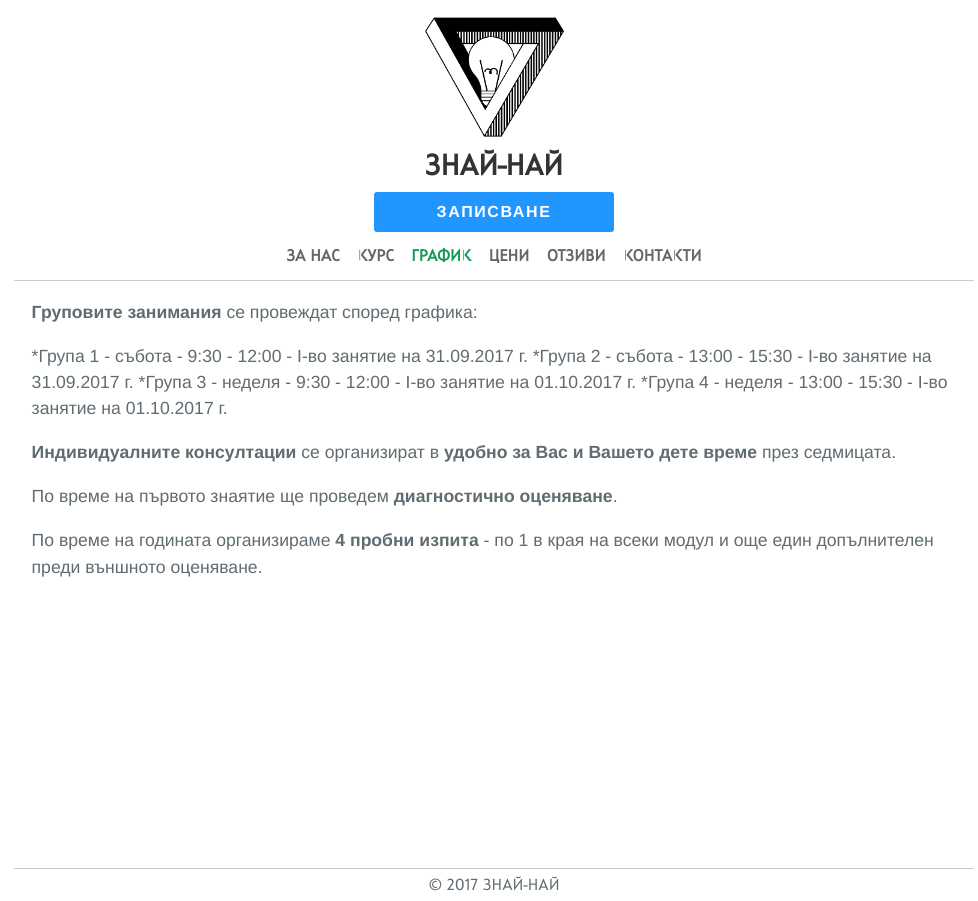
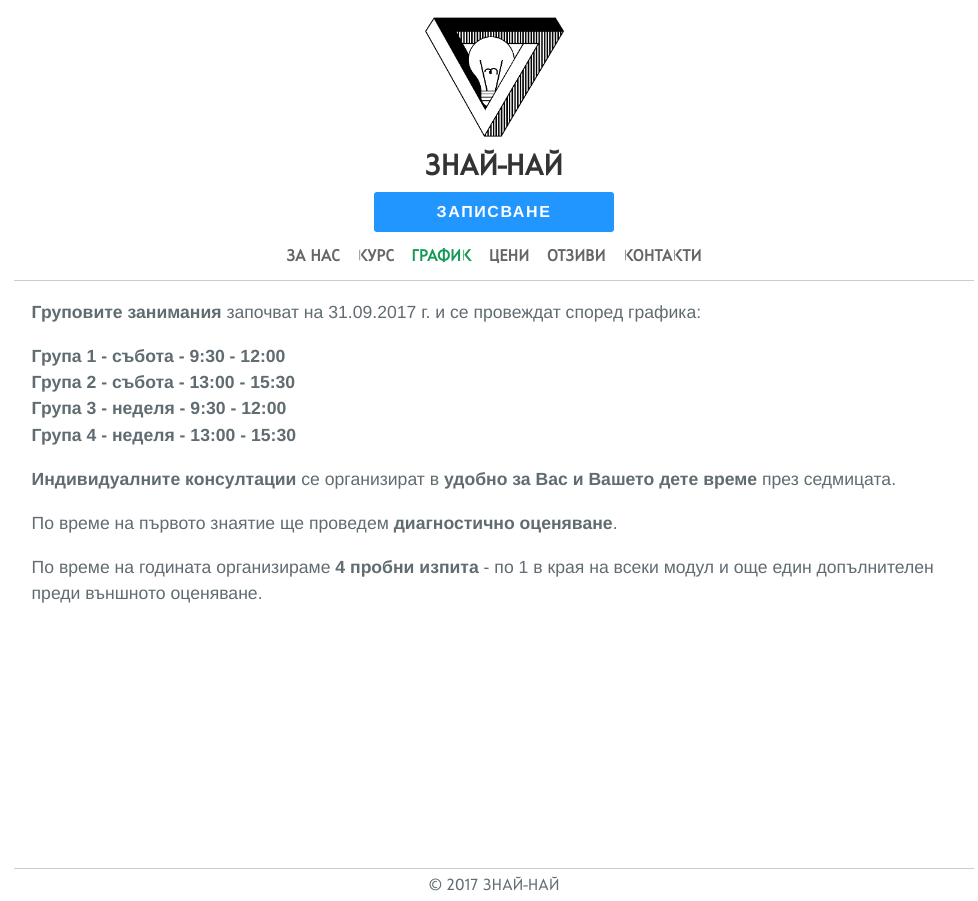
Before and after one commit to znainai/znainai.github.io, a Jekyll site: the page built from _pages/schedule.md, in a window 1280 px wide. Shown: the whole page, without its empty margins (146-1124 px from the left). Built offline with Jekyll 4.4.1, drawn with Linux system fonts in a browser that asks for light colours.

Commit message:
Update schedule.md

```diff
--- a/_pages/schedule.md
+++ b/_pages/schedule.md
@@ -2,12 +2,12 @@
 title: График
 ---
 
-**Груповите занимания** се провеждат според графика:
+**Груповите занимания** започват на 31.09.2017 г. и се провеждат според графика:
 
-*Група 1 - събота - 9:30 - 12:00 - I-во занятие на 31.09.2017 г.
-*Група 2 - събота - 13:00 - 15:30 - I-во занятие на 31.09.2017 г.
-*Група 3 - неделя - 9:30 - 12:00 - I-во занятие на 01.10.2017 г.
-*Група 4 - неделя - 13:00 - 15:30 - I-во занятие на 01.10.2017 г.
+**Група 1 - събота - 9:30 - 12:00 \
+Група 2 - събота - 13:00 - 15:30 \
+Група 3 - неделя - 9:30 - 12:00 \
+Група 4 - неделя - 13:00 - 15:30**
 
 **Индивидуалните консултации** се организират в **удобно за Вас и Вашето дете време** през седмицата.
 
```
